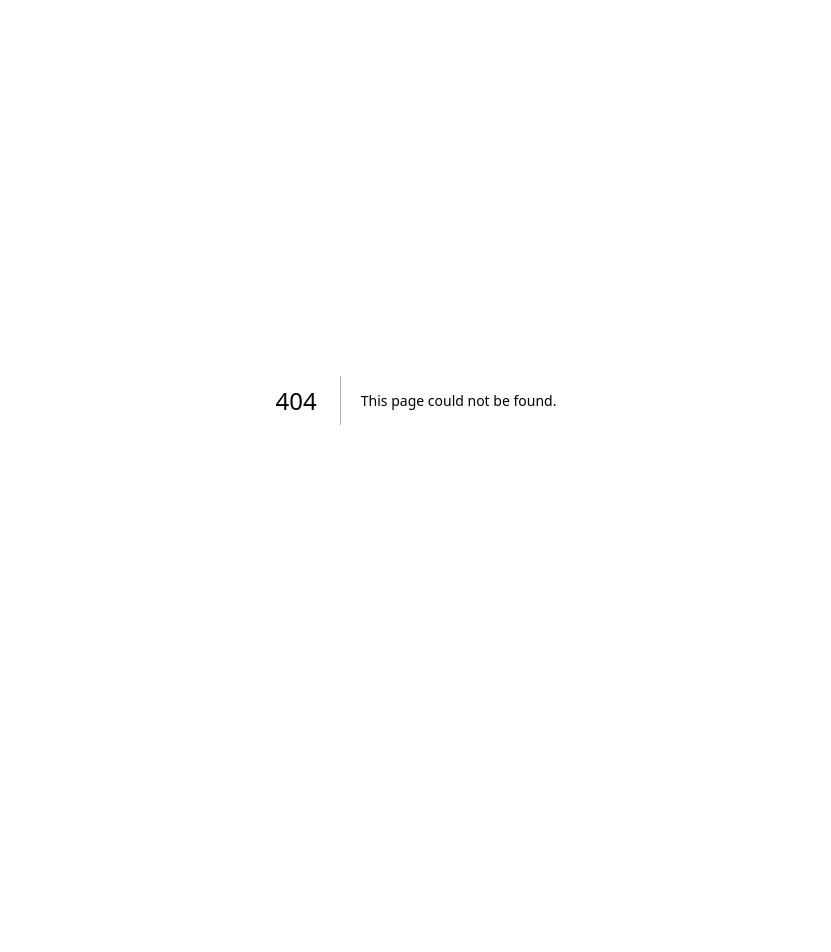
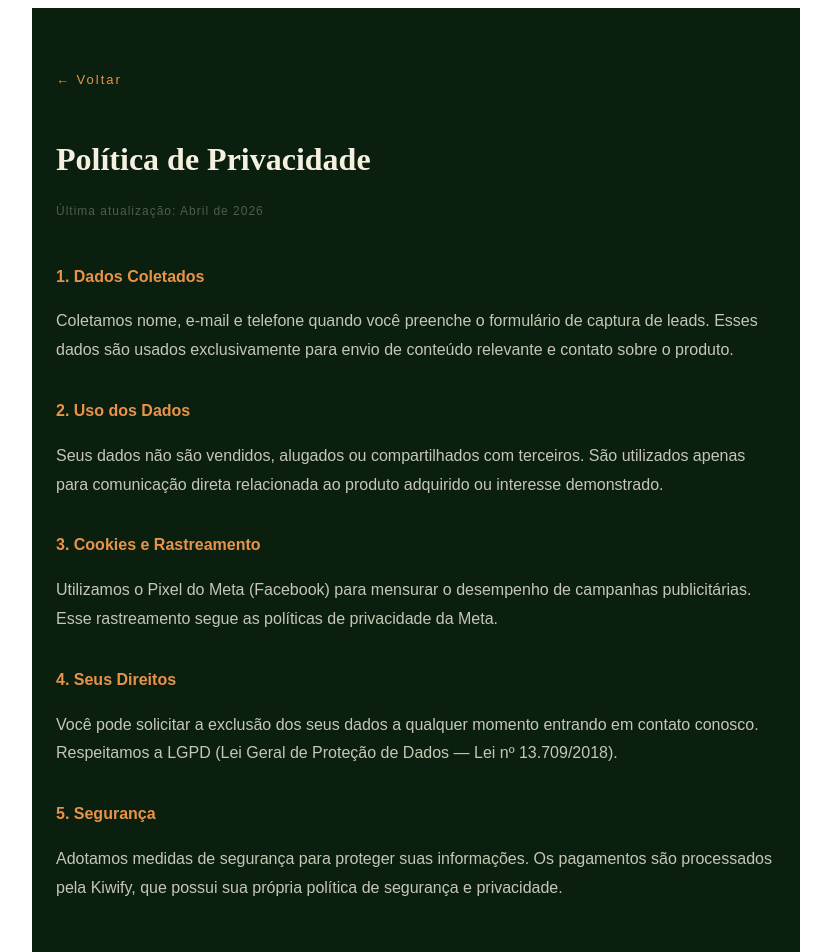
Before and after one commit to giulliasz/guia-nutricional, a Next.js app in the folder guia-nutricional/: page /privacidade in a window 1280 px wide. Before the commit this address had no page. Shown: the top 952 px of the page, without its empty margins (224-1055 px from the left). Before the commit the page ends 800 px from the top, so only its background shows below. Built offline with nearby package versions, Linux system fonts and the light colour scheme.

Commit message:
Add files via upload

```diff
--- /dev/null
+++ b/guia-nutricional/pages/privacidade.js
@@ -0,0 +1,26 @@
+export default function Privacidade() {
+  return (
+    <div style={{background:'#0a1f0e',minHeight:'100vh',padding:'60px 24px',fontFamily:'sans-serif',color:'rgba(245,240,224,0.8)',maxWidth:'720px',margin:'0 auto',lineHeight:'1.8'}}>
+      <a href="/" style={{color:'#e8934a',fontSize:'13px',letterSpacing:'2px',textDecoration:'none',display:'block',marginBottom:'40px'}}>← Voltar</a>
+      <h1 style={{fontFamily:'serif',fontSize:'32px',color:'#f5f0e0',marginBottom:'8px'}}>Política de Privacidade</h1>
+      <p style={{fontSize:'12px',color:'rgba(245,240,224,0.3)',marginBottom:'40px',letterSpacing:'1px'}}>Última atualização: Abril de 2026</p>
+
+      <h2 style={{fontSize:'16px',color:'#e8934a',marginBottom:'8px',marginTop:'32px'}}>1. Dados Coletados</h2>
+      <p>Coletamos nome, e-mail e telefone quando você preenche o formulário de captura de leads. Esses dados são usados exclusivamente para envio de conteúdo relevante e contato sobre o produto.</p>
+
+      <h2 style={{fontSize:'16px',color:'#e8934a',marginBottom:'8px',marginTop:'32px'}}>2. Uso dos Dados</h2>
+      <p>Seus dados não são vendidos, alugados ou compartilhados com terceiros. São utilizados apenas para comunicação direta relacionada ao produto adquirido ou interesse demonstrado.</p>
+
+      <h2 style={{fontSize:'16px',color:'#e8934a',marginBottom:'8px',marginTop:'32px'}}>3. Cookies e Rastreamento</h2>
+      <p>Utilizamos o Pixel do Meta (Facebook) para mensurar o desempenho de campanhas publicitárias. Esse rastreamento segue as políticas de privacidade da Meta.</p>
+
+      <h2 style={{fontSize:'16px',color:'#e8934a',marginBottom:'8px',marginTop:'32px'}}>4. Seus Direitos</h2>
+      <p>Você pode solicitar a exclusão dos seus dados a qualquer momento entrando em contato conosco. Respeitamos a LGPD (Lei Geral de Proteção de Dados — Lei nº 13.709/2018).</p>
+
+      <h2 style={{fontSize:'16px',color:'#e8934a',marginBottom:'8px',marginTop:'32px'}}>5. Segurança</h2>
+      <p>Adotamos medidas de segurança para proteger suas informações. Os pagamentos são processados pela Kiwify, que possui sua própria política de segurança e privacidade.</p>
+
+      <p style={{marginTop:'48px',fontSize:'12px',color:'rgba(245,240,224,0.25)'}}>Seu Nutricionista · contato via suporte</p>
+    </div>
+  );
+}
```
Also changed, not shown: guia-nutricional/pages/termos.js (added, +26 -0 lines).
